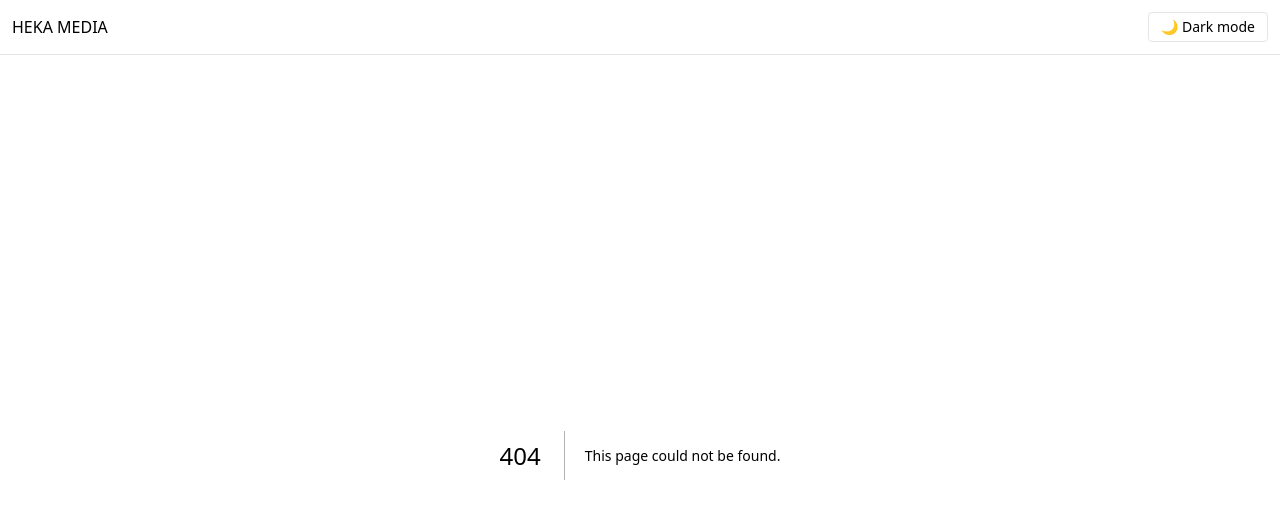
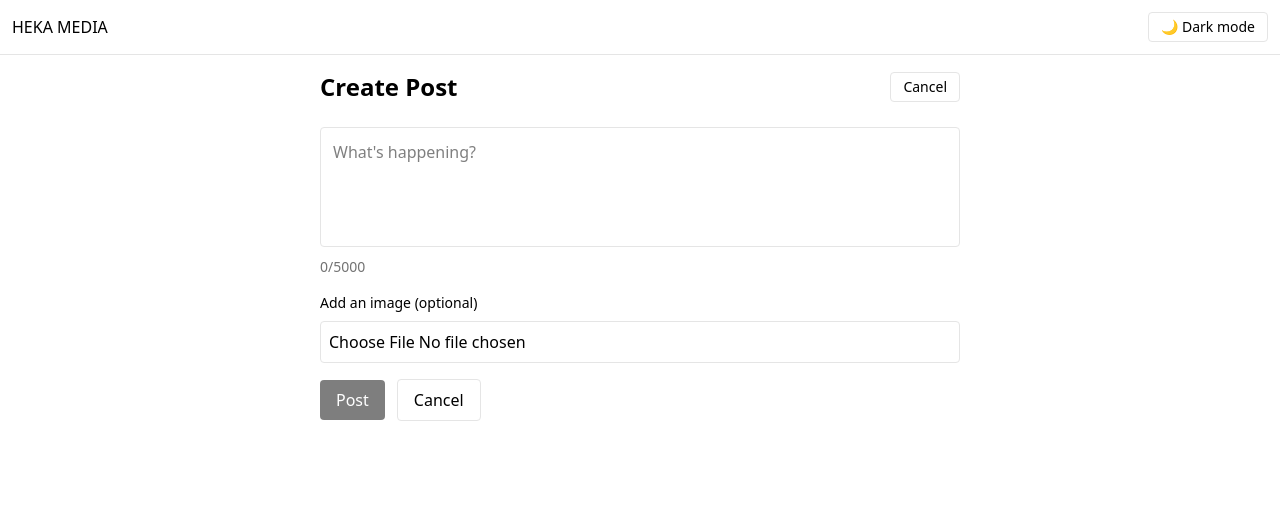
Before and after one commit to adri-yano/social-media-app, a Next.js app: page /create in a window 1280 px wide. Before the commit this address had no page. Shown: the top 518 px of the page. Built offline with nearby package versions, Linux system fonts and the light colour scheme.

Commit message:
add create, feed and post

```diff
--- /dev/null
+++ b/app/create/page.tsx
@@ -0,0 +1,103 @@
+'use client'
+import { useState } from 'react'
+import { useRouter } from 'next/navigation'
+
+export default function CreatePostPage() {
+  const [content, setContent] = useState('')
+  const [imageFile, setImageFile] = useState<File | null>(null)
+  const [loading, setLoading] = useState(false)
+  const [error, setError] = useState('')
+  const router = useRouter()
+
+  async function onSubmit(e: React.FormEvent) {
+    e.preventDefault()
+    if (!content.trim()) {
+      setError('Please write some content')
+      return
+    }
+
+    setLoading(true)
+    setError('')
+
+    try {
+      let image
+      if (imageFile) {
+        const formData = new FormData()
+        formData.append('file', imageFile)
+        const uploadRes = await fetch('/api/posts/image', { method: 'POST', body: formData })
+        if (!uploadRes.ok) throw new Error('Image upload failed')
+        image = (await uploadRes.json()).url
+      }
+
+      const res = await fetch('/api/posts', {
+        method: 'POST',
+        headers: { 'Content-Type': 'application/json' },
+        body: JSON.stringify({ content, image }),
+      })
+
+      if (!res.ok) throw new Error('Failed to create post')
+
+      router.push('/')
+    } catch (err: any) {
+      setError(err.message || 'Failed to create post')
+    } finally {
+      setLoading(false)
+    }
+  }
+
+  return (
+    <main className="max-w-2xl mx-auto p-4 space-y-6">
+      <div className="flex items-center justify-between">
+        <h1 className="text-2xl font-semibold">Create Post</h1>
+        <button onClick={() => router.back()} className="text-sm border rounded px-3 py-1">Cancel</button>
+      </div>
+
+      <form onSubmit={onSubmit} className="space-y-4">
+        {error && <div className="text-red-500 text-sm">{error}</div>}
+
+        <div>
+          <textarea
+            value={content}
+            onChange={(e) => setContent(e.target.value)}
+            placeholder="What's happening?"
+            className="w-full border rounded p-3 min-h-[120px] resize-none"
+            maxLength={5000}
+          />
+          <div className="text-sm text-muted-foreground mt-1">{content.length}/5000</div>
+        </div>
+
+        <div>
+          <label className="block text-sm font-medium mb-2">Add an image (optional)</label>
+          <input
+            type="file"
+            accept="image/*"
+            onChange={(e) => setImageFile(e.target.files?.[0] || null)}
+            className="w-full border rounded p-2"
+          />
+          {imageFile && (
+            <div className="mt-2">
+              <img src={URL.createObjectURL(imageFile)} alt="Preview" className="max-w-xs rounded" />
+            </div>
+          )}
+        </div>
+
+        <div className="flex items-center gap-3">
+          <button
+            type="submit"
+            disabled={loading || !content.trim()}
+            className="bg-black text-white rounded px-4 py-2 disabled:opacity-50"
+          >
+            {loading ? 'Posting...' : 'Post'}
+          </button>
+          <button
+            type="button"
+            onClick={() => router.back()}
+            className="border rounded px-4 py-2"
+          >
+            Cancel
+          </button>
+        </div>
+      </form>
+    </main>
+  )
+}
--- /dev/null
+++ b/app/feed/page.tsx
@@ -0,0 +1,98 @@
+"use client";
+import { useEffect, useState } from "react";
+
+export default function FeedPage() {
+  const [posts, setPosts] = useState<any[]>([]);
+  const [content, setContent] = useState("");
+  const [imageFile, setImageFile] = useState<File | null>(null);
+  const [loading, setLoading] = useState(false);
+
+  async function load() {
+    const res = await fetch("/api/posts");
+    const data = await res.json();
+    setPosts(data.posts || []);
+  }
+
+  useEffect(() => {
+    load();
+  }, []);
+
+  async function onCreatePost(e: React.FormEvent) {
+    e.preventDefault();
+    setLoading(true);
+    try {
+      let image;
+      if (imageFile) {
+        const fd = new FormData();
+        fd.append("file", imageFile);
+        const up = await fetch("/api/posts/image", {
+          method: "POST",
+          body: fd,
+        });
+        if (!up.ok) throw new Error("Image upload failed");
+        image = (await up.json()).url;
+      }
+      const res = await fetch("/api/posts", {
+        method: "POST",
+        headers: { "Content-Type": "application/json" },
+        body: JSON.stringify({ content, image }),
+      });
+      if (!res.ok) throw new Error("Create failed");
+      setContent("");
+      setImageFile(null);
+      await load();
+    } finally {
+      setLoading(false);
+    }
+  }
+
+  return (
+    <main className="max-w-2xl mx-auto p-4 space-y-6">
+      <form onSubmit={onCreatePost} className="space-y-3">
+        <textarea
+          value={content}
+          onChange={(e) => setContent(e.target.value)}
+          placeholder="What's happening?"
+          className="w-full border rounded p-2"
+        />
+        <input
+          type="file"
+          accept="image/*"
+          onChange={(e) => setImageFile(e.target.files?.[0] || null)}
+        />
+        <button
+          disabled={loading || !content.trim()}
+          className="bg-black text-white rounded px-3 py-2 disabled:opacity-50"
+        >
+          Post
+        </button>
+      </form>
+      <div className="space-y-4">
+        {posts.map((p) => (
+          <article key={p.id} className="border rounded p-3 space-y-2">
+            <div className="flex items-center gap-2">
+              {p.author?.avatar && (
+                <img
+                  src={p.author.avatar}
+                  alt=""
+                  className="w-8 h-8 rounded-full"
+                />
+              )}
+              <div className="font-medium">
+                {p.author?.name || p.author?.username}
+              </div>
+              <div className="text-sm text-muted-foreground">
+                {new Date(p.createdAt).toLocaleString()}
+              </div>
+            </div>
+            <p>{p.content}</p>
+            {p.image && <img src={p.image} alt="" className="rounded" />}
+            <div className="text-sm text-muted-foreground">
+              {p._count?.likes || 0} likes · {p._count?.comments || 0} comments
+            </div>
+          </article>
+        ))}
+      </div>
+    </main>
+  );
+}
--- /dev/null
+++ b/app/post/[id]/page.tsx
@@ -0,0 +1,92 @@
+'use client'
+import { useEffect, useState } from 'react'
+import Comment from '@/components/Comment'
+
+export default function PostPage({ params }: { params: { id: string } }) {
+  const { id } = params
+  const [post, setPost] = useState<any>(null)
+  const [comments, setComments] = useState<any[]>([])
+  const [content, setContent] = useState('')
+  const [me, setMe] = useState<any>(null)
+
+  async function load() {
+    // Reuse the list API and filter client-side for demo; ideally add GET /api/posts/[id]
+    const [postsRes, commentsRes, meRes] = await Promise.all([
+      fetch('/api/posts'),
+      fetch(`/api/posts/${id}/comments`),
+      fetch('/api/me', { cache: 'no-store' })
+    ])
+    const postsData = await postsRes.json()
+    const commentsData = await commentsRes.json()
+    const meData = await meRes.json()
+    setPost((postsData.posts || []).find((p: any) => p.id === id) || null)
+    setComments(commentsData.comments || [])
+    setMe(meData.user || null)
+  }
+
+  useEffect(() => { load() }, [id])
+
+  async function onComment(e: React.FormEvent) {
+    e.preventDefault()
+    if (!content.trim()) return
+    const res = await fetch(`/api/posts/${id}/comments`, { method: 'POST', headers: { 'Content-Type': 'application/json' }, body: JSON.stringify({ content }) })
+    if (res.ok) { setContent(''); load() }
+  }
+
+  async function onReply(commentId: string, replyContent: string) {
+    if (!replyContent.trim()) return
+    const res = await fetch(`/api/posts/${id}/comments`, { method: 'POST', headers: { 'Content-Type': 'application/json' }, body: JSON.stringify({ content: replyContent, parentCommentId: commentId }) })
+    if (res.ok) load()
+  }
+
+  async function onEditComment(commentId: string, content: string) {
+    const res = await fetch(`/api/comments/${commentId}`, { method: 'PATCH', headers: { 'Content-Type': 'application/json' }, body: JSON.stringify({ content }) })
+    if (res.ok) load()
+  }
+
+  async function onDeleteComment(commentId: string) {
+    const res = await fetch(`/api/comments/${commentId}`, { method: 'DELETE' })
+    if (res.ok) load()
+  }
+
+  if (!post) return <main className="max-w-2xl mx-auto p-4">Loading...</main>
+
+  return (
+    <main className="max-w-2xl mx-auto p-4 space-y-4">
+      <article className="border rounded p-3 space-y-2">
+        <div className="flex items-center gap-2">
+          {post.author?.avatar && <img src={post.author.avatar} alt="" className="w-8 h-8 rounded-full" />}
+          <div className="font-medium">{post.author?.name || post.author?.username}</div>
+          <div className="text-sm text-muted-foreground">{new Date(post.createdAt).toLocaleString()}</div>
+        </div>
+        <p>{post.content}</p>
+        {post.image && <img src={post.image} alt="" className="rounded" />}
+      </article>
+
+      {me ? (
+        <form onSubmit={onComment} className="flex gap-2">
+          <input value={content} onChange={(e) => setContent(e.target.value)} className="flex-1 border rounded p-2" placeholder="Write a comment" />
+          <button className="bg-black text-white rounded px-3">Send</button>
+        </form>
+      ) : (
+        <div className="text-sm text-muted-foreground">
+          <a href="/login" className="text-blue-600 hover:underline">Login</a> to comment
+        </div>
+      )}
+
+      <div className="space-y-3">
+        {comments.map((c) => (
+          <Comment
+            key={c.id}
+            comment={c}
+            me={me}
+            onReply={onReply}
+            onEdit={onEditComment}
+            onDelete={onDeleteComment}
+            postId={id}
+          />
+        ))}
+      </div>
+    </main>
+  )
+}
```
